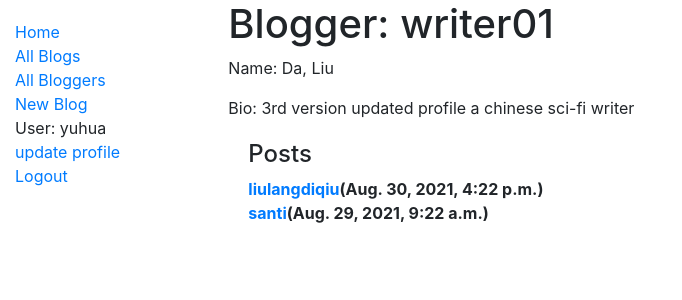
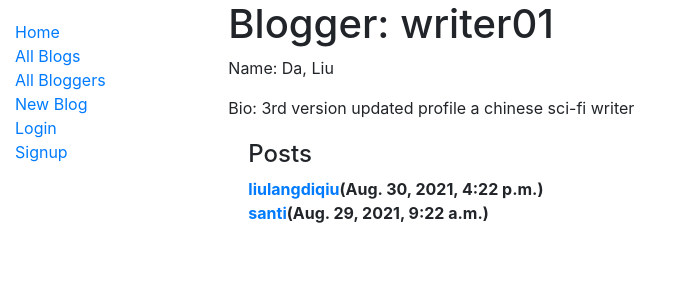
Before and after one commit to yhzheng23/miniblog, a Django app: page /blog/blogger/1 in a window 1280 px wide. Shown: the top 300 px of the page, without its empty margins (0-682 px from the left). Run offline with Django 3.2, Linux system fonts and the light colour scheme; a user stored in the database is signed in; data comes from the database, SQL or seed files in the repository; both versions use the stored data as it was after the commit.

Commit message:
blogger signup

```diff
--- a/blog/templates/base_generic.html
+++ b/blog/templates/base_generic.html
@@ -21,12 +21,13 @@
                         <li><a href="{% url 'bloggers' %}">All Bloggers</a></li>
                         <li><a href="{% url 'blog-create' %}">New Blog</a></li>
 
-                        {% if user.is_authenticated %}
+                        {% if user.is_authenticated and user.blogger %}
                             <li>User: {{ user.get_username }}</li>
-                            <li><a href="{% url 'blogger-update'%}">update profile</a></li>
+                            <li><a href="{% url 'blogger-detail' user.blogger.id %}">profile</a></li>
                             <li><a href="{% url 'logout'%}?next={{request.path}}">Logout</a></li>
                         {% else %}
                             <li><a href="{% url 'login'%}?next={{request.path}}">Login</a></li>
+                            <li><a href="{% url 'blogger-signup'%}">Signup</a></li>
                         {% endif %}
                     </ul>
                     {% endblock %}
--- a/blog/templates/blog/blog_detail.html
+++ b/blog/templates/blog/blog_detail.html
@@ -7,7 +7,7 @@
     <p><strong>Created at:</strong> {{ blog.time_of_creation }}</p>
     <p><strong>Content:</strong> {{ blog.content }}</p>
 
-    {% if user.is_authenticated and user.uername == blog.author.uername %}
+    {% if user.is_authenticated and user.username == blog.author.username %}
         <a href="{% url 'blog-update' blog.id %}">Edit This Blog</a></p>
         <a href="{% url 'blog-delete' blog.id %}">Delete This Blog</a></p>
     {% endif %}
--- a/blog/templates/blog/blogger_detail.html
+++ b/blog/templates/blog/blogger_detail.html
@@ -5,6 +5,11 @@
 
     <p>Name: {{blogger.first_name}}, {{blogger.last_name}}</p>
     <p>Bio: {{blogger.self_introduction}}</p>
+
+    {% if user.is_authenticated and user.username == blogger.user.username %}
+        <a href="{% url 'blogger-update' blogger.id %}">update profile</a></p>
+    {% endif %}
+
 
     <div style="margin-left: 20px; margin-top: 20px;">
         <h4>Posts</h4>
--- a/blog/urls.py
+++ b/blog/urls.py
@@ -13,6 +13,7 @@
     path('blog/<int:pk>/delete', views.BlogDelete.as_view(), name='blog-delete'),
     path('blog/<int:pk>/comment/', views.BlogCommentCreate.as_view(), name='blog-comment'),
 
-    path('blogger/update/', views.BloggerUpdate.as_view(), name='blogger-update'),
+    path('blogger/signup/', views.BloggerSignup, name='blogger-signup'),
+    path('blogger/<int:pk>/update/', views.BloggerUpdate.as_view(), name='blogger-update'),
 
 ]
--- a/blog/views.py
+++ b/blog/views.py
@@ -1,11 +1,12 @@
 from blog.models import Blogger
-from django.shortcuts import render
+from django.shortcuts import redirect, render
 from .models import Blog,Blogger,Comment
 from django.views import generic
 from django.contrib.auth.mixins import LoginRequiredMixin
 from django.views.generic.edit import CreateView, UpdateView, DeleteView
 from django.shortcuts import get_object_or_404
 from django.urls import reverse, reverse_lazy
+from .forms import BloggerSignUpForm
 
 # Create your views here.
 def index(request):
@@ -56,13 +57,28 @@
     model = Blog
     success_url = reverse_lazy('blogs')
 
-class BloggerUpdate(LoginRequiredMixin, CreateView):
+def BloggerSignup(request):
+    if request.method == 'POST':
+        form = BloggerSignUpForm(request.POST)
+        if form.is_valid():
+            user = form.save()
+            user.refresh_from_db()
+            Blogger.objects.update_or_create(user=user, first_name=user.first_name, last_name=user.last_name)
+            user.save()
+            user.blogger.save()
+            return redirect('login')
+
+    else:
+        form = BloggerSignUpForm()
+
+    context = {
+        'form':form,
+    }
+    return render(request, 'signup.html', context)
+
+class BloggerUpdate(LoginRequiredMixin, UpdateView):
     model = Blogger
     fields = ['first_name', 'last_name', 'self_introduction']
-
-    def form_valid(self, form):
-        form.instance.user = self.request.user
-        return super().form_valid(form)
 
 class BlogCommentCreate(LoginRequiredMixin, CreateView):
     model = Comment
```
Also changed, not shown: blog/forms.py (added, +8 -0 lines), blog/templates/signup.html (added, +12 -0 lines), db.sqlite3, readme.md.
